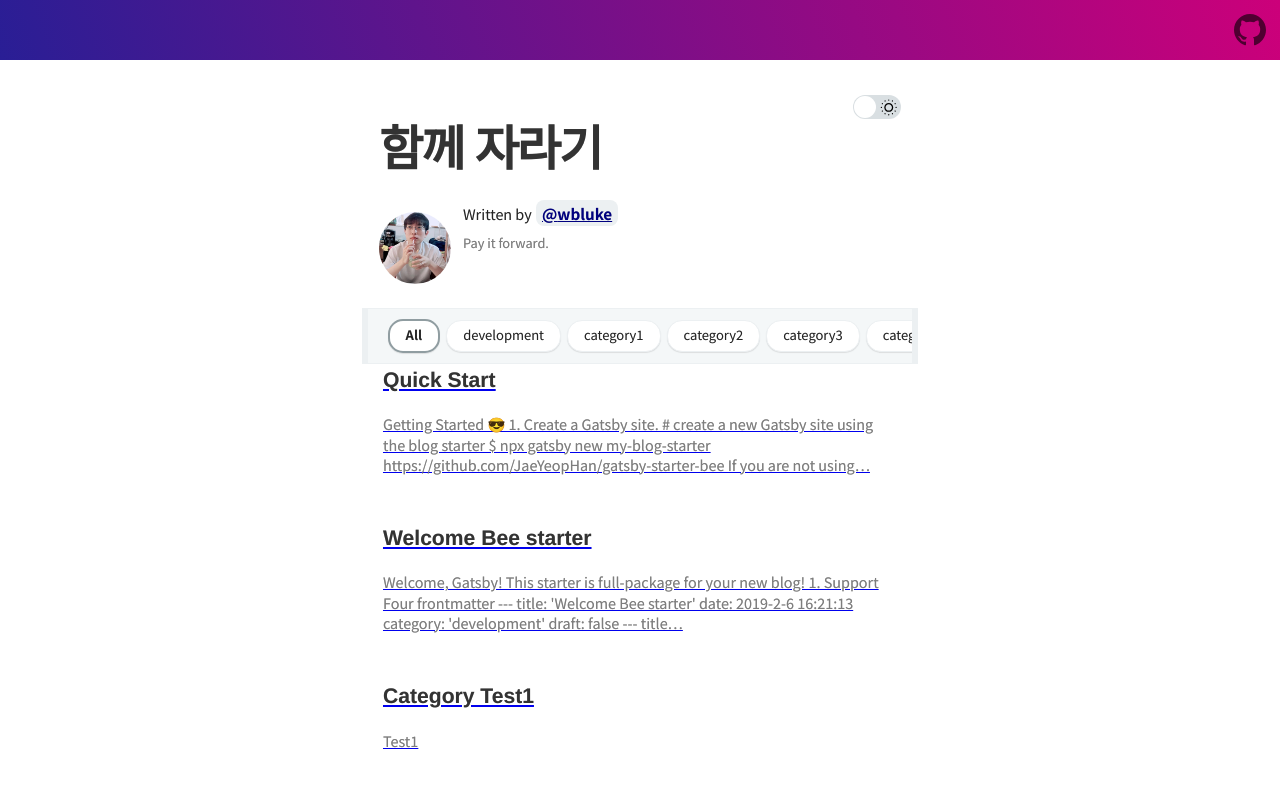
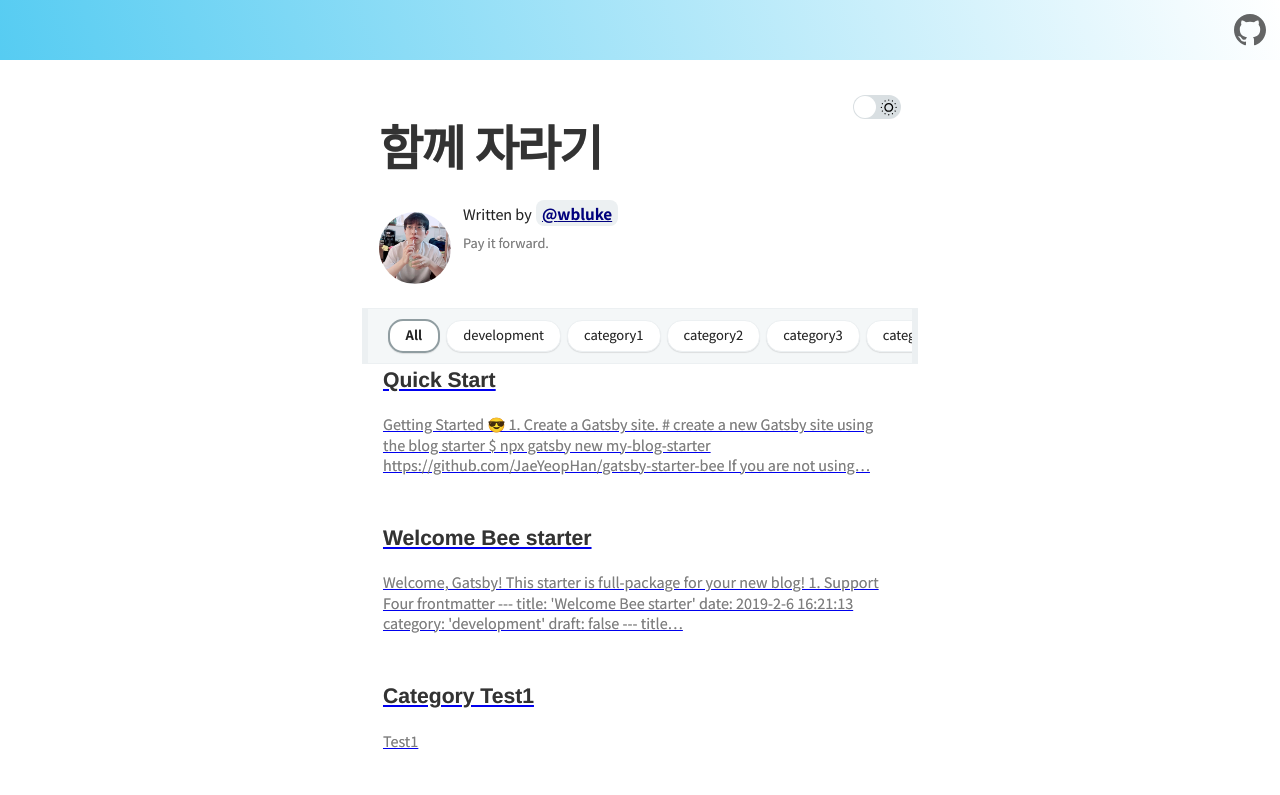
Before and after one commit to wbluke/wbluke.github.io, a Gatsby site: page / in a window 1280 px wide. Shown: the top 795 px of the page. Built offline with nearby package versions, Linux system fonts and the light colour scheme; Gatsby itself is replaced by a stand-in of ours; some packages are replaced by stand-ins of ours; what typography-theme-github would draw is missing.

Commit message:
set header color

```diff
--- a/src/styles/dark-theme.scss
+++ b/src/styles/dark-theme.scss
@@ -1,3 +1,5 @@
+@import './variables.scss';
+
 body.dark {
   background-color: $dark-background-color;
   text-shadow: $dark-text-shadow;
@@ -82,4 +84,11 @@ body.dark {
   td {
     border-bottom: 1px solid #eee;
   }
+
+  .top {
+    position: relative;
+    width: 100%;
+    height: 60px;
+    background: $theme-gradient-dark;
+  }
 }
--- a/src/styles/variables.scss
+++ b/src/styles/variables.scss
@@ -1,5 +1,6 @@
 // app
-$theme-gradient: linear-gradient(72deg, #291e95, #cc007a);
+$theme-gradient: linear-gradient(72deg, #56CCF2, #FFFFFF);
+$theme-gradient-dark: linear-gradient(72deg, #3a7bd5, #3a6073);
 $top-header-text-color: #fff;
 
 /**
```
Also changed, not shown: 1 other file.
